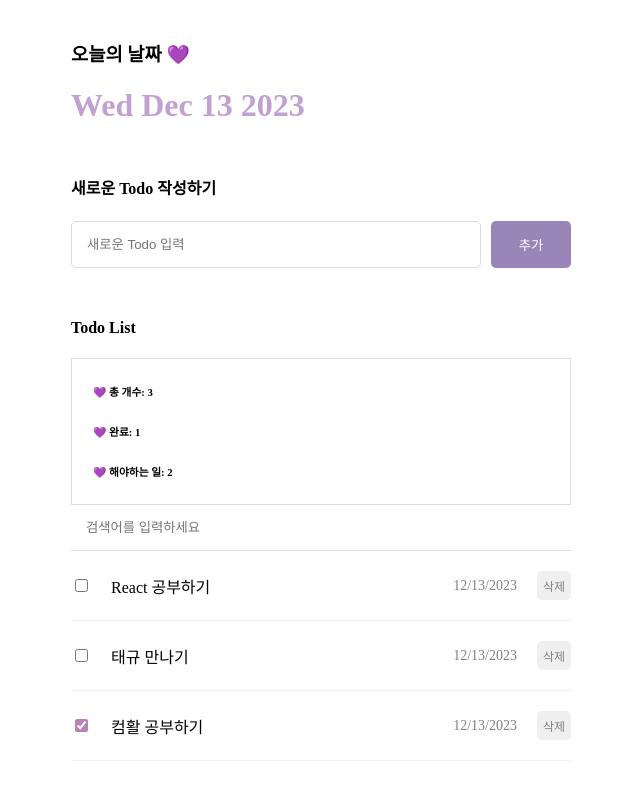
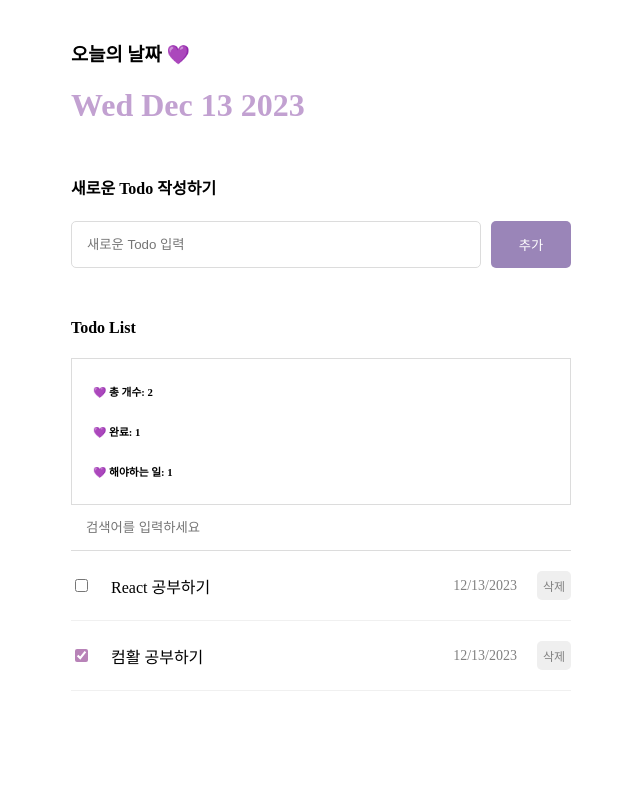
Before and after one commit to sojeong0302/todo, a React (Create React App) app: page / in a window 1280 px wide. Shown: the whole page, without its empty margins (319-959 px from the left). Built offline with nearby package versions, Linux system fonts and the light colour scheme.

Commit message:
refactor : useCallback 최적화

```diff
--- a/src/App.js
+++ b/src/App.js
@@ -2,7 +2,7 @@ import "./App.css";
 import Header from "./component/Header.js";
 import TodoEditor from "./component/TodoEditor.js";
 import TodoList from "./component/TodoList.js";
-import { useReducer, useRef } from "react";
+import { useCallback, useReducer, useRef } from "react";
 
 const mockTodo = [
   {
@@ -13,12 +13,6 @@ const mockTodo = [
   },
   {
     id: 1,
-    isDone: false,
-    content: "태규 만나기",
-    createdDate: new Date().getTime(),
-  },
-  {
-    id: 2,
     isDone: true,
     content: "컴활 공부하기",
     createdDate: new Date().getTime(),
@@ -65,19 +59,19 @@ function App() {
     idRef.current += 1;
   };
 
-  const onUpdate = (targetId) => {
+  const onUpdate = useCallback((targetId) => {
     dispatch({
       type: "UPDATE",
       targetId,
     });
-  };
+  }, []);
 
-  const onDelete = (targetId) => {
+  const onDelete = useCallback((targetId) => {
     dispatch({
       type: "DELETE",
       targetId,
     });
-  };
+  }, []);
 
   return (
     <div className="App">
```
